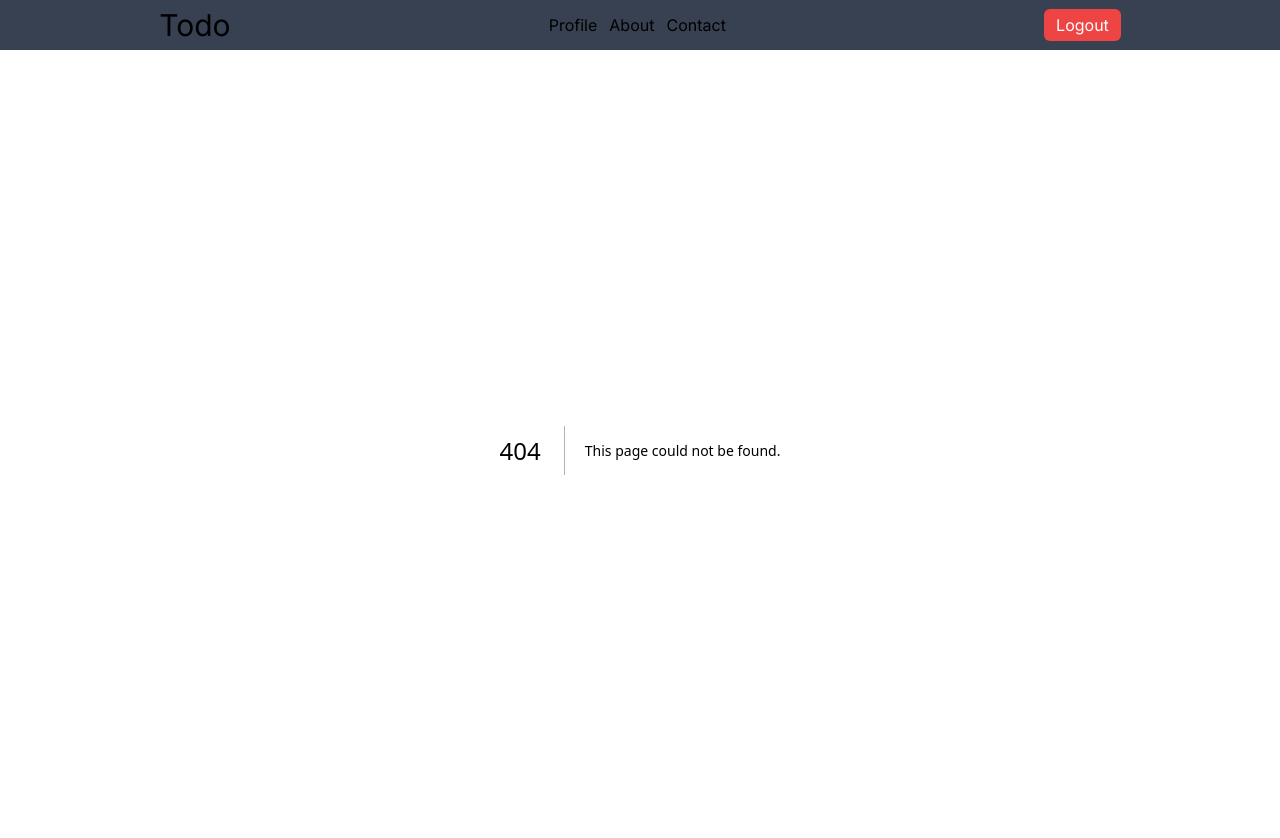
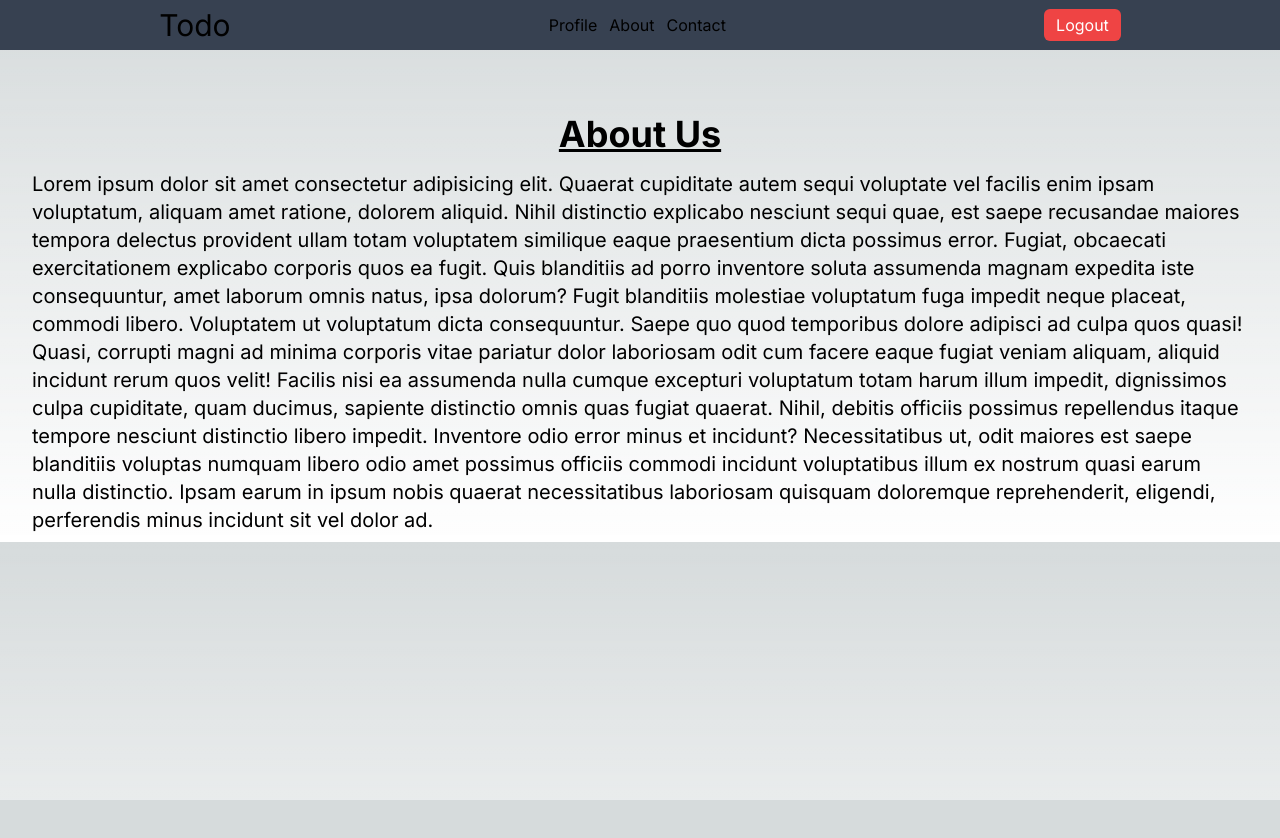
Before and after one commit to yeasinarafatprantik2002/nextjs_todo_app, a Next.js app: page /about in a window 1280 px wide. Before the commit this address had no page. Shown: the top 838 px of the page. After the commit the page ends 800 px from the top, so only its background shows below. Built offline with nearby package versions, Linux system fonts and the light colour scheme.

Commit message:
add about page

```diff
--- /dev/null
+++ b/src/app/about/page.tsx
@@ -0,0 +1,41 @@
+import React from "react";
+
+const AboutPage = () => {
+  return (
+    <div className="flex flex-col items-center justify-center  py-2 mt-10">
+      <div className="m-4 flex">
+        <h1 className="text-4xl font-bold underline">About Us</h1>
+      </div>
+
+      <div className="flex flex-wrap mx-8">
+        <p className=" text-xl">
+          Lorem ipsum dolor sit amet consectetur adipisicing elit. Quaerat
+          cupiditate autem sequi voluptate vel facilis enim ipsam voluptatum,
+          aliquam amet ratione, dolorem aliquid. Nihil distinctio explicabo
+          nesciunt sequi quae, est saepe recusandae maiores tempora delectus
+          provident ullam totam voluptatem similique eaque praesentium dicta
+          possimus error. Fugiat, obcaecati exercitationem explicabo corporis
+          quos ea fugit. Quis blanditiis ad porro inventore soluta assumenda
+          magnam expedita iste consequuntur, amet laborum omnis natus, ipsa
+          dolorum? Fugit blanditiis molestiae voluptatum fuga impedit neque
+          placeat, commodi libero. Voluptatem ut voluptatum dicta consequuntur.
+          Saepe quo quod temporibus dolore adipisci ad culpa quos quasi! Quasi,
+          corrupti magni ad minima corporis vitae pariatur dolor laboriosam odit
+          cum facere eaque fugiat veniam aliquam, aliquid incidunt rerum quos
+          velit! Facilis nisi ea assumenda nulla cumque excepturi voluptatum
+          totam harum illum impedit, dignissimos culpa cupiditate, quam ducimus,
+          sapiente distinctio omnis quas fugiat quaerat. Nihil, debitis officiis
+          possimus repellendus itaque tempore nesciunt distinctio libero
+          impedit. Inventore odio error minus et incidunt? Necessitatibus ut,
+          odit maiores est saepe blanditiis voluptas numquam libero odio amet
+          possimus officiis commodi incidunt voluptatibus illum ex nostrum quasi
+          earum nulla distinctio. Ipsam earum in ipsum nobis quaerat
+          necessitatibus laboriosam quisquam doloremque reprehenderit, eligendi,
+          perferendis minus incidunt sit vel dolor ad.
+        </p>
+      </div>
+    </div>
+  );
+};
+
+export default AboutPage;
```
